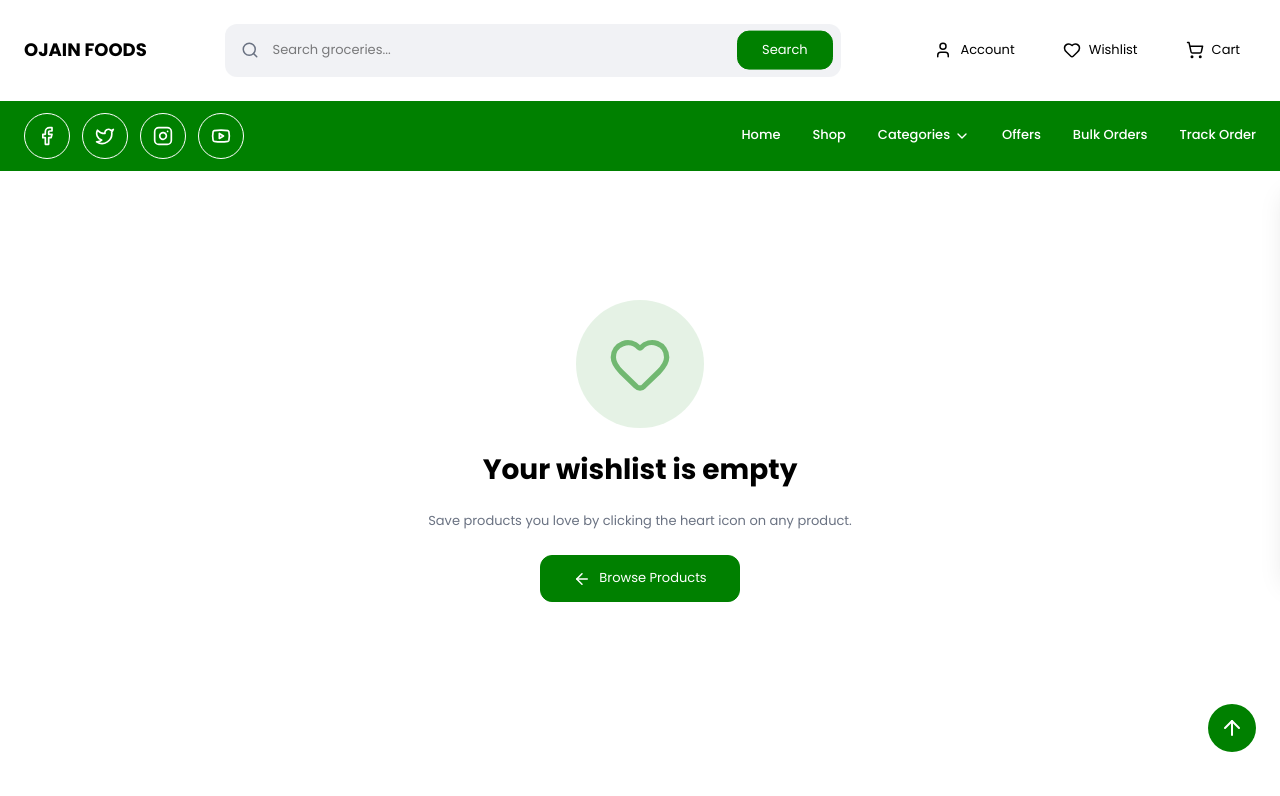
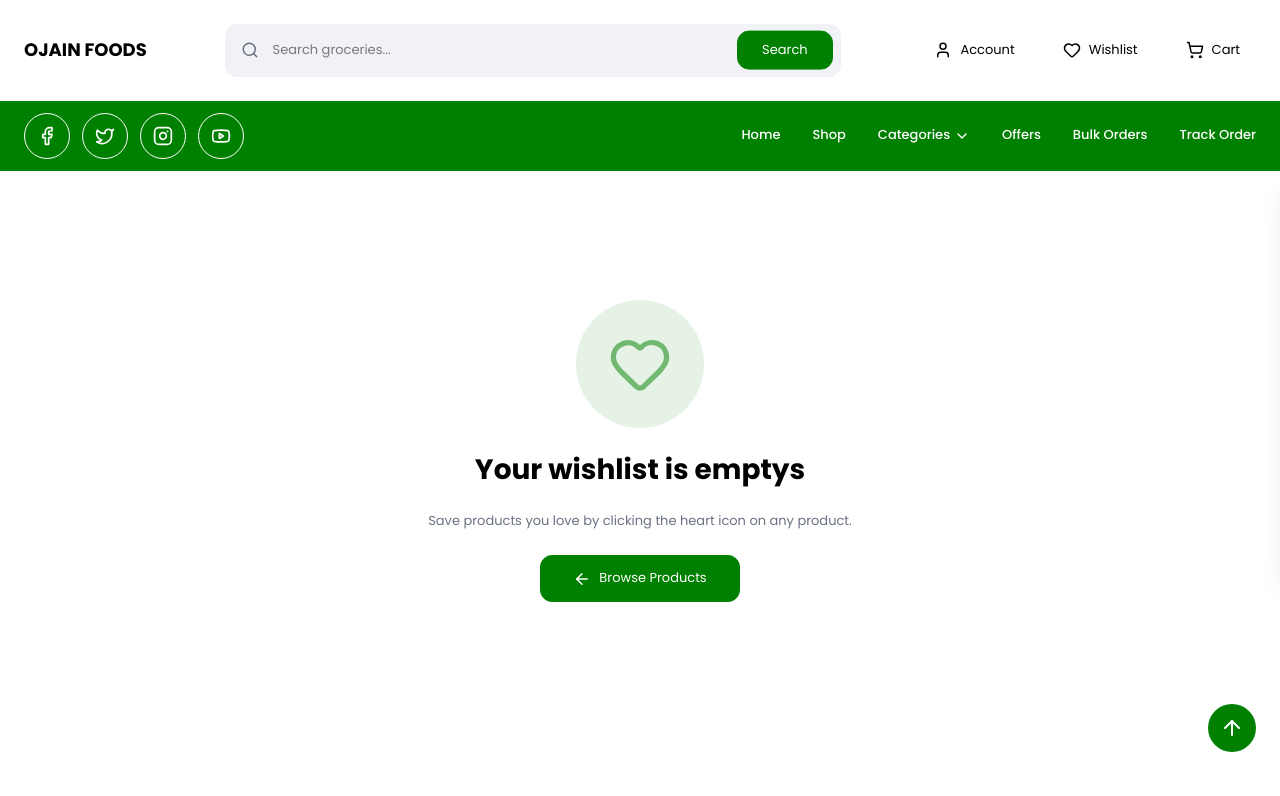
Before and after one commit to mumbaiops45/food, a Next.js app: page /wishlist in a window 1280 px wide. Shown: the top 796 px of the page. Built offline with nearby package versions, Linux system fonts and the light colour scheme.

Commit message:
your message

```diff
--- a/src/app/wishlist/page.js
+++ b/src/app/wishlist/page.js
@@ -32,7 +32,7 @@ export default function WishlistPage() {
                 <div className="bg-[var(--primary)]/10 rounded-full p-8">
                     <Heart size={64} className="text-[var(--primary)] opacity-50" />
                 </div>
-                <h2 className="text-2xl font-bold">Your wishlist is empty</h2>
+                <h2 className="text-2xl font-bold">Your wishlist is emptys</h2>
                 <p className="text-gray-500 text-center">
                     Save products you love by clicking the heart icon on any product.
                 </p>
```
